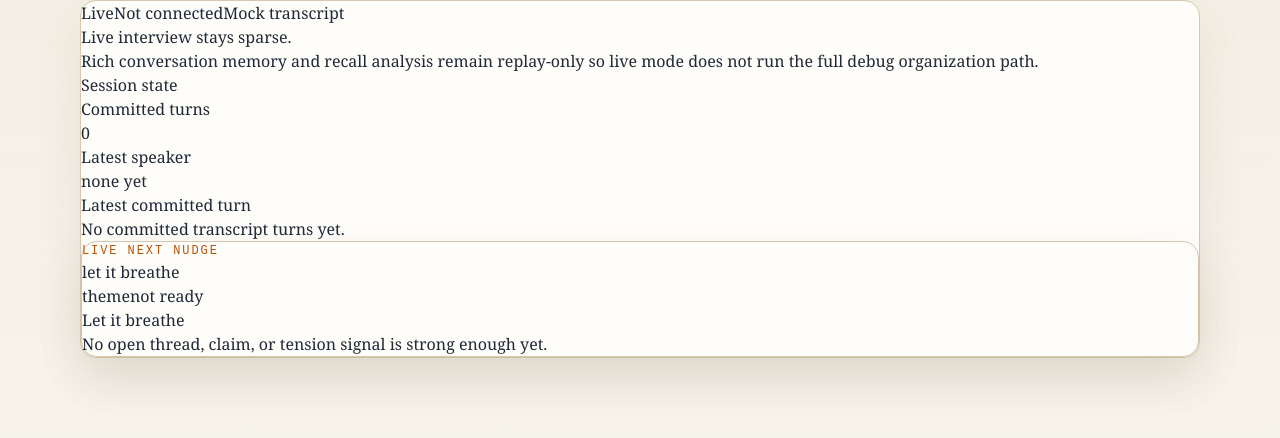
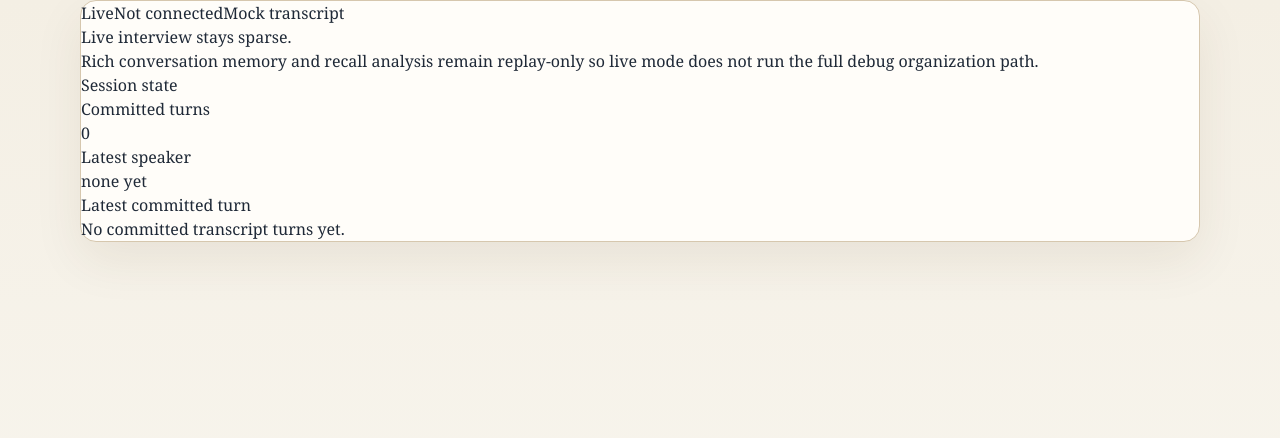
Before and after one commit to DillonPatterson/CuedUp, a Next.js app: page /interview/demo-session in a window 1280 px wide. Shown: the top 438 px of the page. Built offline with nearby package versions, Linux system fonts and the light colour scheme.

Commit message:
Apply final pre-audio cleanup to next nudge selector

```diff
--- a/components/live/interview-live.tsx
+++ b/components/live/interview-live.tsx
@@ -1,9 +1,6 @@
 "use client";
 
-import { useMemo } from "react";
 import type { DossierLiveHandoff, TranscriptTurn } from "@/types";
-import { NextNudgeCandidatePanel } from "@/components/live/next-nudge-candidate-panel";
-import { buildReplayTranscriptOrganization } from "@/lib/transcript/organization/build-session-organization";
 
 type InterviewLiveProps = {
   engineSessionId: string;
@@ -18,10 +15,7 @@ export function InterviewLive({
 }: InterviewLiveProps) {
   void engineSessionId;
   const currentTurn = transcriptTurns.at(-1) ?? null;
-  const transcriptOrganization = useMemo(
-    () => buildReplayTranscriptOrganization(transcriptTurns, {}, { handoff }),
-    [handoff, transcriptTurns],
-  );
+  void handoff;
 
   return (
     <section className="panel min-h-[32rem] px-6 py-8 md:px-10 md:py-10">
@@ -77,12 +71,6 @@ export function InterviewLive({
             </p>
           </div>
         </div>
-
-        <NextNudgeCandidatePanel
-          selection={transcriptOrganization.nextNudge}
-          title="Live next nudge"
-          showBackups={false}
-        />
       </div>
     </section>
   );
--- a/lib/live/next-nudge-selector.ts
+++ b/lib/live/next-nudge-selector.ts
@@ -171,11 +171,15 @@ function buildRankingScore(candidate: TranscriptRecallCandidate) {
             ? 1.5
             : 1;
 
+  // These weights are provisional deterministic tuning for replay inspection,
+  // not calibrated truth about real interview performance.
   return (
     readinessRank(candidate.readiness) * 4 +
     relevanceRank(candidate.relevanceToCurrentTurn) * 3 +
     recencyRank(candidate.recency) * 2 +
     affectiveRank(candidate.affectiveWeight) +
+    // Completion debt is already clamped upstream; the selector caps its
+    // contribution further so debt cannot dominate every other signal.
     Math.min(candidate.completionDebtScore, 8) +
     (candidate.interrupted ? 2 : 0) +
     sourceBoost
@@ -212,7 +216,8 @@ function buildFallbackCandidate(
   return {
     id: "next-nudge:let-it-breathe",
     label: "Let it breathe",
-    sourceKind: "theme",
+    // The fallback is a selector directive, not transcript-derived content.
+    sourceKind: "directive",
     promptAngle: "let_it_breathe",
     readiness: "not_ready",
     reason:
--- a/lib/transcript/organization/types.ts
+++ b/lib/transcript/organization/types.ts
@@ -101,6 +101,7 @@ export interface TranscriptRecallCandidate {
 }
 
 export type TranscriptNextNudgeSourceKind =
+  | "directive"
   | "thread"
   | "claim"
   | "tension"
@@ -130,6 +131,8 @@ export interface TranscriptNextNudgeCandidate {
 
 export interface TranscriptNextNudgeSelection {
   bestCandidate: TranscriptNextNudgeCandidate | null;
+  // Backup candidates are replay/debug only and intentionally stay out of the
+  // sparse live surface and any later audio-delivery path.
   backupCandidates: TranscriptNextNudgeCandidate[];
 }
 
```
Also changed, not shown: scripts/prove-replay-checkpoints.ts (+11 -0 lines).
